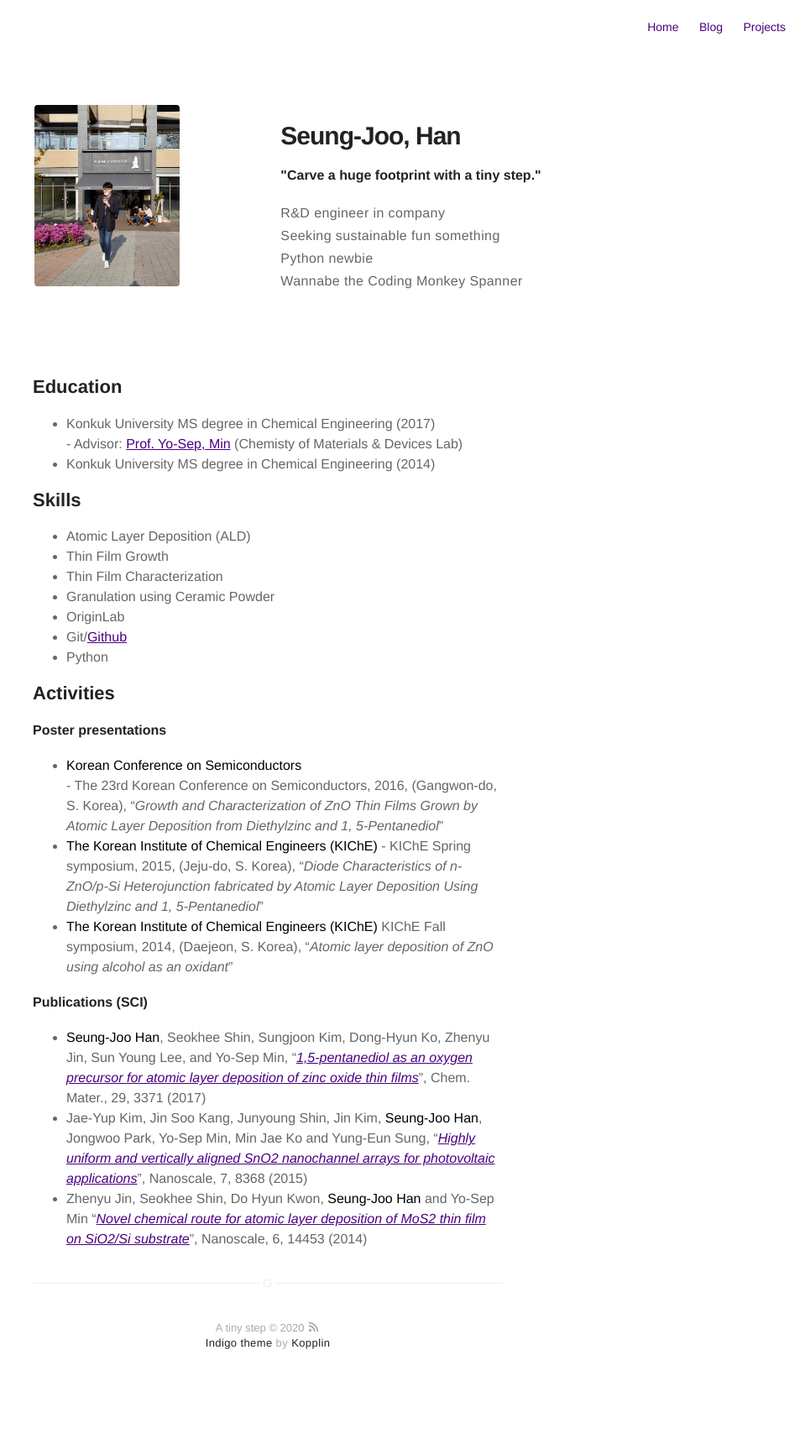
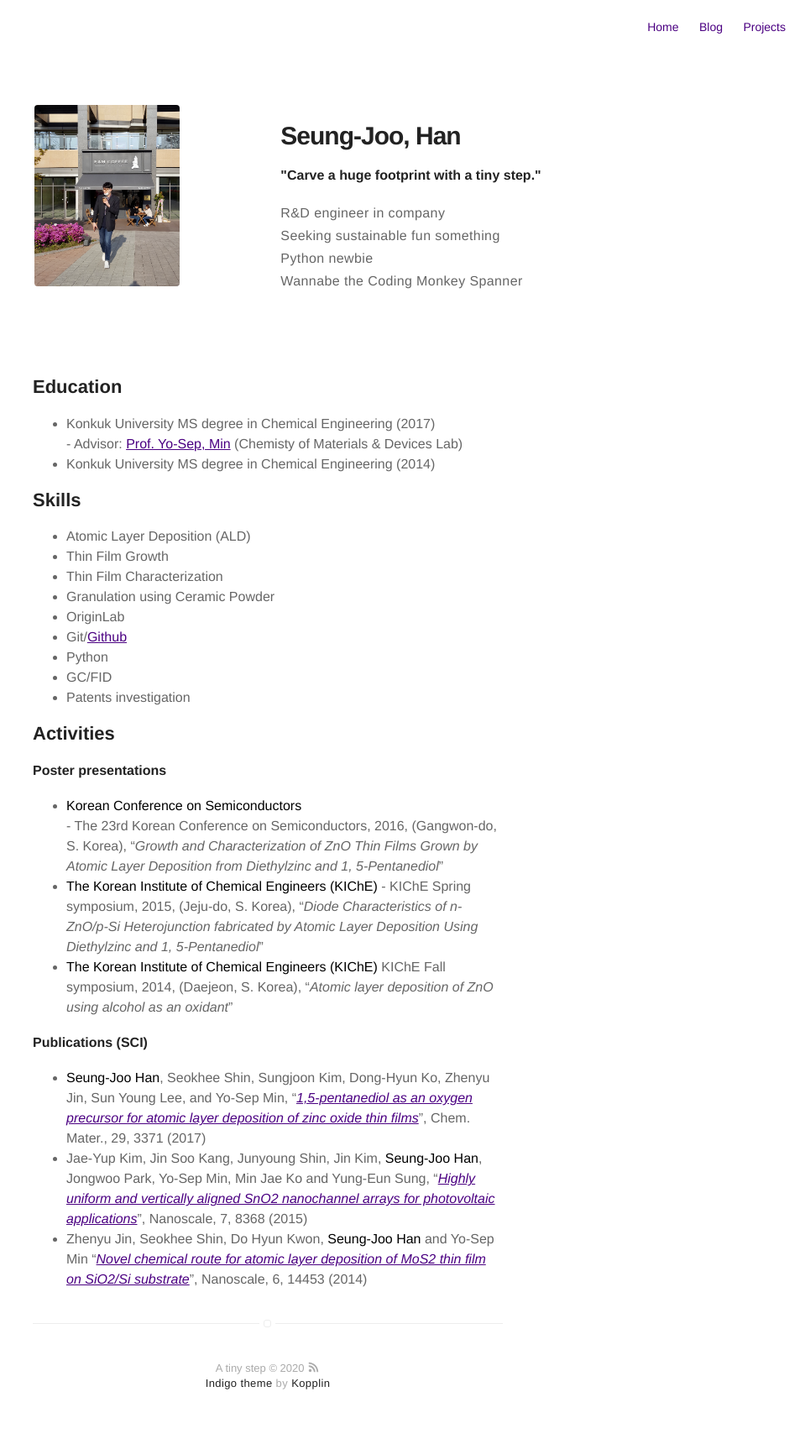
Before and after one commit to hsj00/hsj00.github.io, a Jekyll site: the page built from about.md, in a window 1280 px wide. Shown: the whole page at 84% size, without its empty margins (321-1280 px from the left). Built offline with Jekyll 4.4.1, drawn with Linux system fonts in a browser that asks for light colours; before the commit the page ends 1672 px from its top, so only the background shows below that.

Commit message:
200608 profile update

```diff
--- a/about.md
+++ b/about.md
@@ -37,6 +37,8 @@ layout: page
 	<li>OriginLab</li>
 	<li>Git/<a class="link" href="https://github.com/hsj00">Github</a></li>
 	<li>Python</li>
+	<li>GC/FID</li>
+	<li>Patents investigation</li>
 </ul>
 
 <h2>Activities</h2>
```
